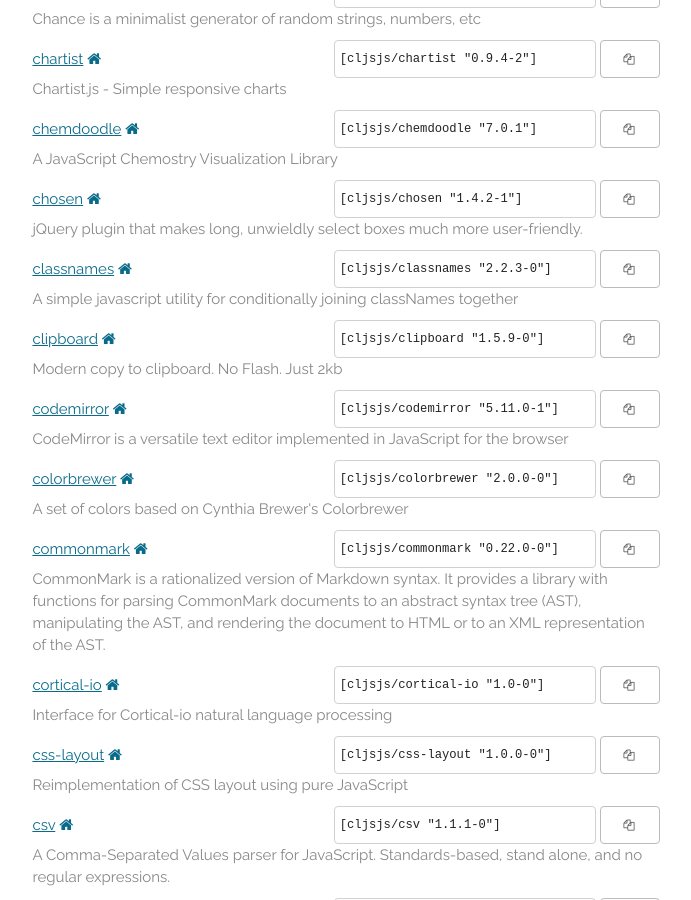
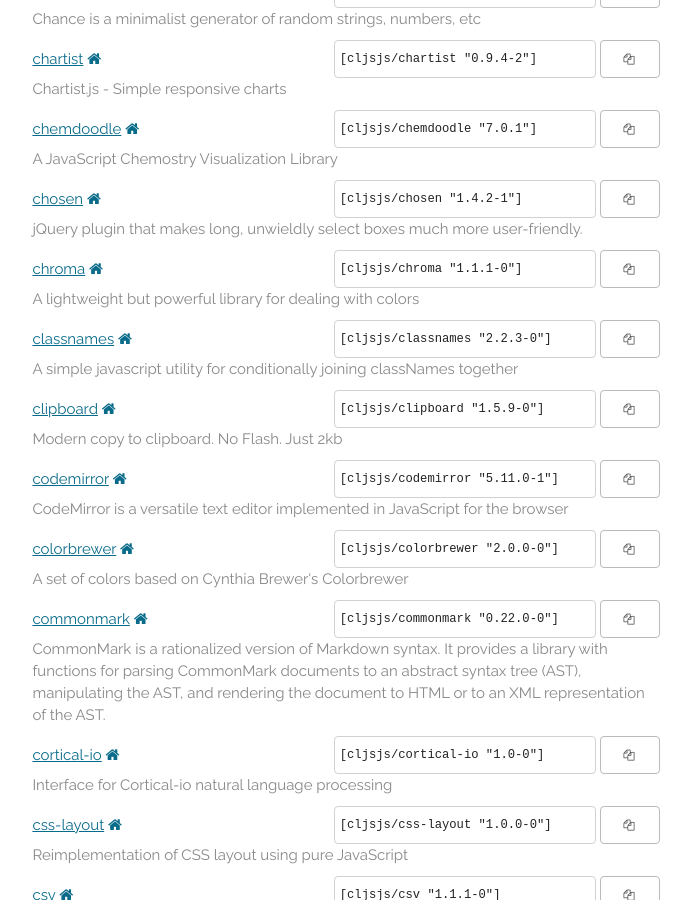
Before and after one commit to cljsjs/cljsjs.github.io, a Jekyll site: the page built from index.markdown, in a window 1280 px wide and 900 px high, scrolled down 2286 px. Shown: the whole window, without its empty margins (294-985 px from the left). Built offline with Jekyll 4.4.1, drawn with Linux system fonts in a browser that asks for light colours; nearby versions of some CDN libraries; comment, search, counter and statistics services are not loaded.

Commit message:
Automatic update

```diff
--- a/_includes/packages.html
+++ b/_includes/packages.html
@@ -180,6 +180,15 @@
       <button data-clipboard-text='[cljsjs/chosen "1.4.2-1"]'><i class="fa fa-copy"></i></button>
     </span>
     <p class="description">jQuery plugin that makes long, unwieldly select boxes much more user-friendly.</p>
+  </li>
+  <li>
+    <a href="https://clojars.org/cljsjs/chroma">chroma</a>
+    <a href="http://gka.github.io/chroma.js/" target="new"><i class="fa fa-home"></i></a>
+    <span class="clojars">
+      <input type="text" value='[cljsjs/chroma "1.1.1-0"]'/>
+      <button data-clipboard-text='[cljsjs/chroma "1.1.1-0"]'><i class="fa fa-copy"></i></button>
+    </span>
+    <p class="description">A lightweight but powerful library for dealing with colors</p>
   </li>
   <li>
     <a href="https://clojars.org/cljsjs/classnames">classnames</a>
```
